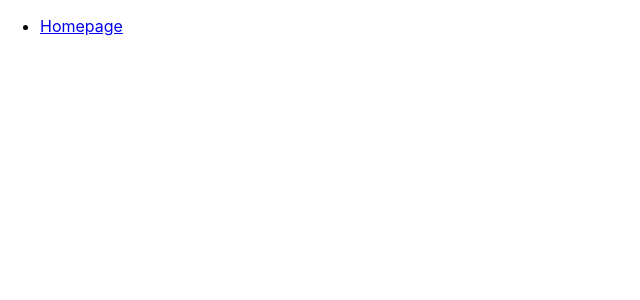
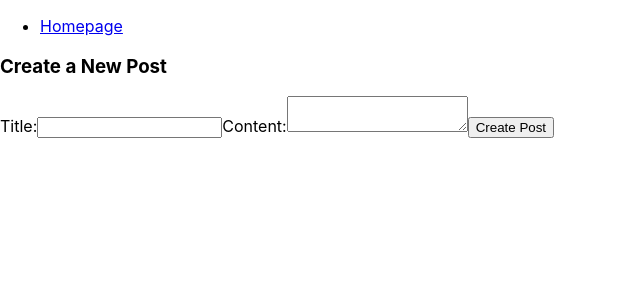
Before and after one commit to smas0900/LoginPage, a React (Create React App) app in the folder my-app/: page /NewPostForm in a window 1280 px wide. Before the commit this address had no page. Shown: the top 300 px of the page, without its empty margins (0-640 px from the left). Built offline with nearby package versions, Linux system fonts and the light colour scheme.

Commit message:
Add Posts

```diff
--- a/my-app/package.json
+++ b/my-app/package.json
@@ -7,6 +7,7 @@
     "@testing-library/jest-dom": "^5.17.0",
     "@testing-library/react": "^13.4.0",
     "@testing-library/user-event": "^13.5.0",
+    "axios": "^1.6.2",
     "react": "^18.2.0",
     "react-dom": "^18.2.0",
     "react-router-dom": "^6.20.1",
--- a/my-app/src/App.js
+++ b/my-app/src/App.js
@@ -2,7 +2,9 @@ import { Link, Route, Routes } from "react-router-dom";
 import { Homepage } from "./components/Homepage";
 import Login from "./components/Login";
 import SignUp from "./components/signup";
-import Mainpage from "./components/Mainpage";
+import NewPostForm from "./components/NewPostForm";
+import Posts from "./components/Posts";
+import Comments from "./components/Comments";
 
 function App() {
   return (
@@ -18,7 +20,9 @@ function App() {
         <Route path="/Login" element={<Login />} />
         <Route path="/signup" element={<SignUp />} />
         <Route path="/" element={<Homepage />} />
-        <Route path="/mainpage" element={<Mainpage />} />
+        <Route path="Posts" element={<Posts />} />
+        <Route path="/NewPostForm" element={<NewPostForm />} />
+        <Route path="/Comments" element={<Comments />} />
       </Routes>
     </>
   );
--- /dev/null
+++ b/my-app/src/components/Comments.jsx
@@ -0,0 +1,36 @@
+import React, { useState, useEffect } from "react";
+import axios from "axios";
+
+const Comments = ({ postId }) => {
+  const [comments, setComments] = useState([]);
+
+  useEffect(() => {
+    const fetchComments = async () => {
+      try {
+        const response = await axios.get(
+          `https://jsonplaceholder.typicode.com/posts/${postId}/comments`
+        );
+        setComments(response.data);
+      } catch (error) {
+        console.error("Error fetching comments:", error.message);
+      }
+    };
+
+    fetchComments();
+  }, [postId]);
+
+  return (
+    <div>
+      <h3>Comments</h3>
+      <ul>
+        {comments.map((comment) => (
+          <li key={comment.id}>
+            <p>{comment.body}</p>
+          </li>
+        ))}
+      </ul>
+    </div>
+  );
+};
+
+export default Comments;
--- a/my-app/src/components/Login.jsx
+++ b/my-app/src/components/Login.jsx
@@ -31,7 +31,7 @@ const Login = () => {
 
     if (matchingUser) {
       console.log("Login Successful:", matchingUser);
-      navigate("/Mainpage");
+      navigate("/Posts");
     } else {
       alert("Invalid email or password");
     }
--- a/my-app/src/components/Mainpage.jsx
+++ /dev/null
@@ -1,9 +0,0 @@
-function Mainpage() {
-  return (
-    <>
-      <h1>Mainpage</h1>
-    </>
-  );
-}
-
-export default Mainpage;
--- /dev/null
+++ b/my-app/src/components/NewPostForm.jsx
@@ -0,0 +1,48 @@
+import React, { useState } from "react";
+import axios from "axios";
+
+const NewPostForm = ({ onAddPost }) => {
+  const [title, setTitle] = useState("");
+  const [content, setContent] = useState("");
+
+  const handleAddPost = async () => {
+    // Implement logic to send the new post data to the server
+    const response = await axios.post(
+      "https://jsonplaceholder.typicode.com/posts",
+      {
+        title,
+        body: content,
+        userId: 1, // Assuming a static user ID for demonstration purposes
+      }
+    );
+
+    const newPost = response.data;
+    onAddPost(newPost);
+    setTitle("");
+    setContent("");
+  };
+
+  return (
+    <div>
+      <h3>Create a New Post</h3>
+      <form onSubmit={handleAddPost}>
+        <label>Title:</label>
+        <input
+          type="text"
+          value={title}
+          onChange={(e) => setTitle(e.target.value)}
+        />
+
+        <label>Content:</label>
+        <textarea
+          value={content}
+          onChange={(e) => setContent(e.target.value)}
+        />
+
+        <button type="submit">Create Post</button>
+      </form>
+    </div>
+  );
+};
+
+export default NewPostForm;
--- /dev/null
+++ b/my-app/src/components/Posts.jsx
@@ -0,0 +1,50 @@
+import React, { useState, useEffect } from "react";
+import axios from "axios";
+import Comments from "./Comments";
+import NewPostForm from "./NewPostForm";
+
+const Posts = () => {
+  const [posts, setPosts] = useState([]);
+
+  useEffect(() => {
+    // Fetch posts from the API endpoint
+    const fetchPosts = async () => {
+      const response = await axios.get(
+        "https://jsonplaceholder.typicode.com/posts"
+      );
+      setPosts(response.data);
+    };
+
+    fetchPosts();
+  }, []);
+
+  const handleAddPost = (newPost) => {
+    setPosts((prevPosts) => [newPost, ...prevPosts]);
+  };
+
+  const handleDeletePost = async (postId) => {
+    // Implement logic to delete the post on the server
+    await axios.delete(`https://jsonplaceholder.typicode.com/posts/${postId}`);
+    setPosts((prevPosts) => prevPosts.filter((post) => post.id !== postId));
+  };
+
+  return (
+    <div>
+      <h2>All Posts</h2>
+      <NewPostForm onAddPost={handleAddPost} />
+      <ul>
+        {posts.map((post) => (
+          <li key={post.id}>
+            <h3>{post.title}</h3>
+            <p>{post.body}</p>
+            <button onClick={() => handleDeletePost(post.id)}>Delete</button>
+            {/* Add an edit button and functionality as needed */}
+            <Comments postId={post.id} />
+          </li>
+        ))}
+      </ul>
+    </div>
+  );
+};
+
+export default Posts;
```
Also changed, not shown: 1 other file (tests, documents, lock files or other folders).
